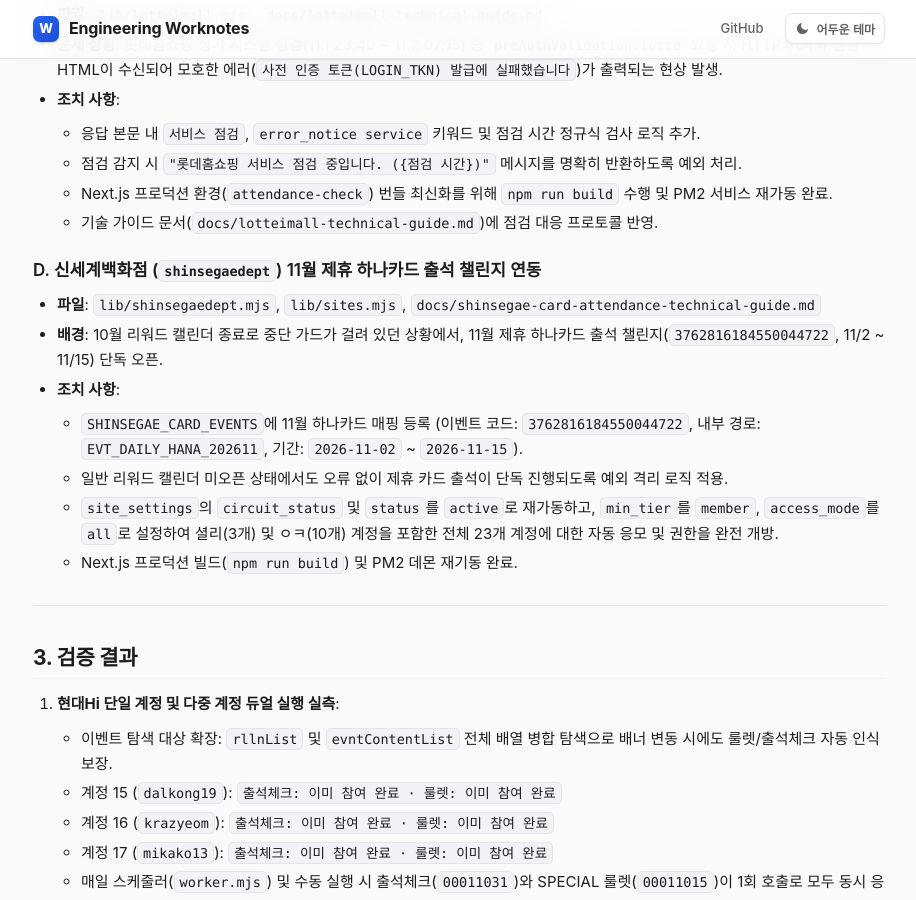
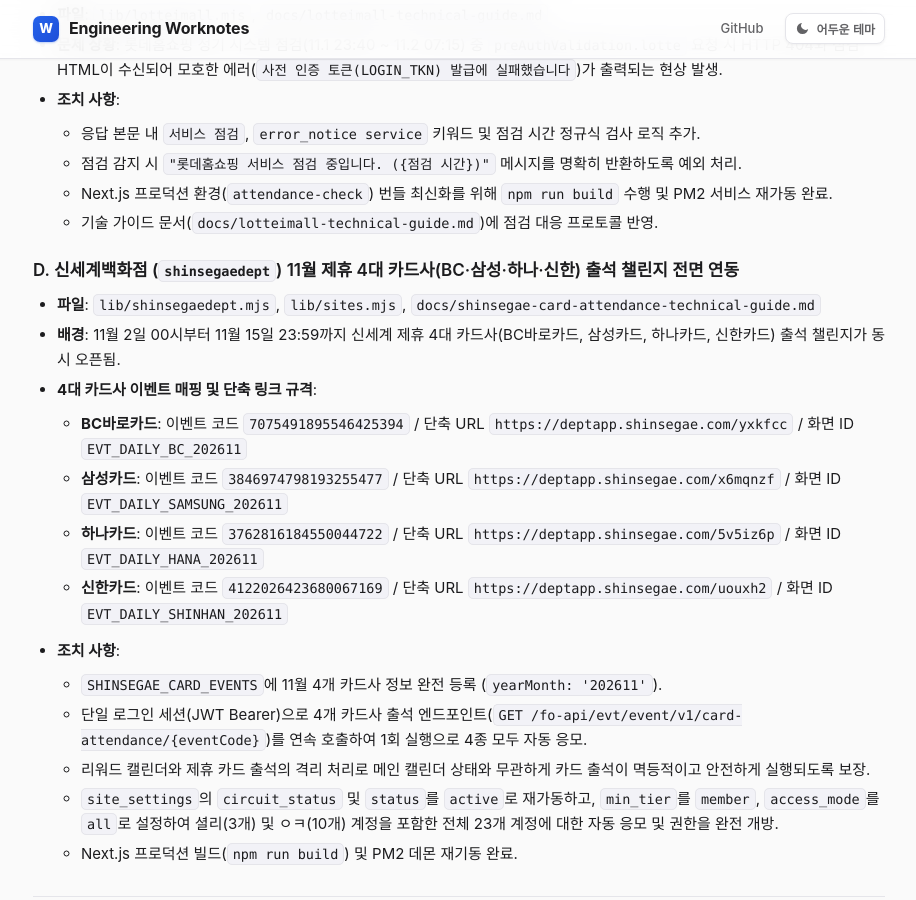
Before and after one commit to krazyeom/worknote, a Jekyll site: the page built from notes/2026-11-02-attendance-thehyundai-roulette-and-lottecinema.md, in a window 1280 px wide and 900 px high, scrolled down 1361 px. Shown: the whole window, without its empty margins (181-1097 px from the left). Built offline with Jekyll 4.4.1, drawn with Linux system fonts in a browser that asks for light colours; our own code applies the rules of GitHub Pages for plain Markdown files.

Commit message:
docs(worknote): record 2026-11-02 shinsegae 4 card attendance integration

```diff
--- a/notes/2026-11-02-attendance-thehyundai-roulette-and-lottecinema.md
+++ b/notes/2026-11-02-attendance-thehyundai-roulette-and-lottecinema.md
@@ -42,12 +42,18 @@
   - Next.js 프로덕션 환경(`attendance-check`) 번들 최신화를 위해 `npm run build` 수행 및 PM2 서비스 재가동 완료.
   - 기술 가이드 문서(`docs/lotteimall-technical-guide.md`)에 점검 대응 프로토콜 반영.
 
-### D. 신세계백화점 (`shinsegaedept`) 11월 제휴 하나카드 출석 챌린지 연동
+### D. 신세계백화점 (`shinsegaedept`) 11월 제휴 4대 카드사(BC·삼성·하나·신한) 출석 챌린지 전면 연동
 * **파일**: `lib/shinsegaedept.mjs`, `lib/sites.mjs`, `docs/shinsegae-card-attendance-technical-guide.md`
-* **배경**: 10월 리워드 캘린더 종료로 중단 가드가 걸려 있던 상황에서, 11월 제휴 하나카드 출석 챌린지(`3762816184550044722`, 11/2 ~ 11/15) 단독 오픈.
+* **배경**: 11월 2일 00시부터 11월 15일 23:59까지 신세계 제휴 4대 카드사(BC바로카드, 삼성카드, 하나카드, 신한카드) 출석 챌린지가 동시 오픈됨.
+* **4대 카드사 이벤트 매핑 및 단축 링크 규격**:
+  - **BC바로카드**: 이벤트 코드 `7075491895546425394` / 단축 URL `https://deptapp.shinsegae.com/yxkfcc` / 화면 ID `EVT_DAILY_BC_202611`
+  - **삼성카드**: 이벤트 코드 `3846974798193255477` / 단축 URL `https://deptapp.shinsegae.com/x6mqnzf` / 화면 ID `EVT_DAILY_SAMSUNG_202611`
+  - **하나카드**: 이벤트 코드 `3762816184550044722` / 단축 URL `https://deptapp.shinsegae.com/5v5iz6p` / 화면 ID `EVT_DAILY_HANA_202611`
+  - **신한카드**: 이벤트 코드 `4122026423680067169` / 단축 URL `https://deptapp.shinsegae.com/uouxh2` / 화면 ID `EVT_DAILY_SHINHAN_202611`
 * **조치 사항**:
-  - `SHINSEGAE_CARD_EVENTS`에 11월 하나카드 매핑 등록 (이벤트 코드: `3762816184550044722`, 내부 경로: `EVT_DAILY_HANA_202611`, 기간: `2026-11-02` ~ `2026-11-15`).
-  - 일반 리워드 캘린더 미오픈 상태에서도 오류 없이 제휴 카드 출석이 단독 진행되도록 예외 격리 로직 적용.
+  - `SHINSEGAE_CARD_EVENTS`에 11월 4개 카드사 정보 완전 등록 (`yearMonth: '202611'`).
+  - 단일 로그인 세션(JWT Bearer)으로 4개 카드사 출석 엔드포인트(`GET /fo-api/evt/event/v1/card-attendance/{eventCode}`)를 연속 호출하여 1회 실행으로 4종 모두 자동 응모.
+  - 리워드 캘린더와 제휴 카드 출석의 격리 처리로 메인 캘린더 상태와 무관하게 카드 출석이 멱등적이고 안전하게 실행되도록 보장.
   - `site_settings`의 `circuit_status` 및 `status`를 `active`로 재가동하고, `min_tier`를 `member`, `access_mode`를 `all`로 설정하여 셜리(3개) 및 ㅇㅋ(10개) 계정을 포함한 전체 23개 계정에 대한 자동 응모 및 권한을 완전 개방.
   - Next.js 프로덕션 빌드(`npm run build`) 및 PM2 데몬 재기동 완료.
 
```
